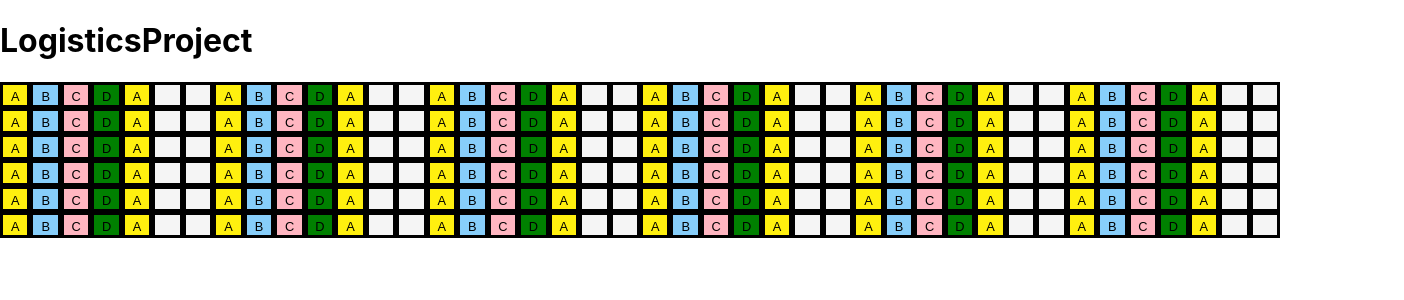
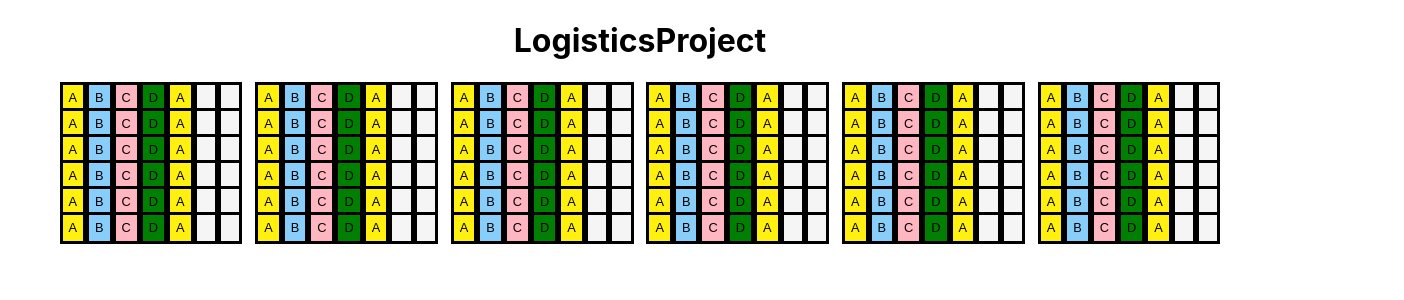
Before and after one commit to MikkoTirronen/usereducertest, a React (Create React App) app: page / in a window 1280 px wide. Shown: the top 300 px of the page, 1404 px wide, since content can reach past the window. Built offline with nearby package versions, Linux system fonts and the light colour scheme.

Commit message:
minor edits

```diff
--- a/src/components/DayComponent.jsx
+++ b/src/components/DayComponent.jsx
@@ -53,7 +53,7 @@ position: relative;
 `;
 const ShiftContainer = styled.div`
   background-color: ${(props) => props.inputColor || "whitesmoke"};
-  height: auto;
+  height: 100%;
   width: auto;
   border-style: solid;
   text-align: center;
@@ -81,7 +81,7 @@ const EditWindow = styled.div`
   height: ${(props) => (props.open ? "800%" : "0")};
   background-color: ${(props) => props.inputColor || "darkgrey"};
   z-index: 20;
-
+  font-size: 1vw;
   overflow: hidden;
   transform: all 0.3s;
 `;
--- a/src/components/HomePageComponent.jsx
+++ b/src/components/HomePageComponent.jsx
@@ -9,7 +9,9 @@ export default function HomePageComponent() {
 
   return (
     <>
-      <h1>LogisticsProject</h1>
+      <HeaderContainer>
+        <h1>LogisticsProject</h1>
+      </HeaderContainer>
       <Container>
         <ScheduleWrapper>
           <WeekComponent
@@ -135,13 +137,18 @@ export default function HomePageComponent() {
     </>
   );
 }
-const ScheduleWrapper = styled.div`
-  grid-template-columns: 1fr 1fr 1fr 1fr 1fr 1fr;
-
-`;
+const ScheduleWrapper = styled.div``;
 const Container = styled.div`
   display: grid;
+  text-align: center;
+  margin: auto;
   grid-template-columns: 1fr 1fr 1fr 1fr 1fr 1fr;
+  width: 90.7vw;
+  height: 90.3vh;
+  grid-column-gap: 1vw;
+  grid-row-gap: 1vh;
+`;
+const HeaderContainer = styled.div`
+  text-align: center;
   width: 100vw;
-  height: 100vh;
 `;
--- a/src/components/WeekComponent.jsx
+++ b/src/components/WeekComponent.jsx
@@ -13,7 +13,6 @@ export default function WeekComponent({ data }) {
 }
 const Container = styled.div`
   display: grid;
-
   grid-template-columns: 1fr 1fr 1fr 1fr 1fr 1fr 1fr;
   width: 100%;
 `;
```
